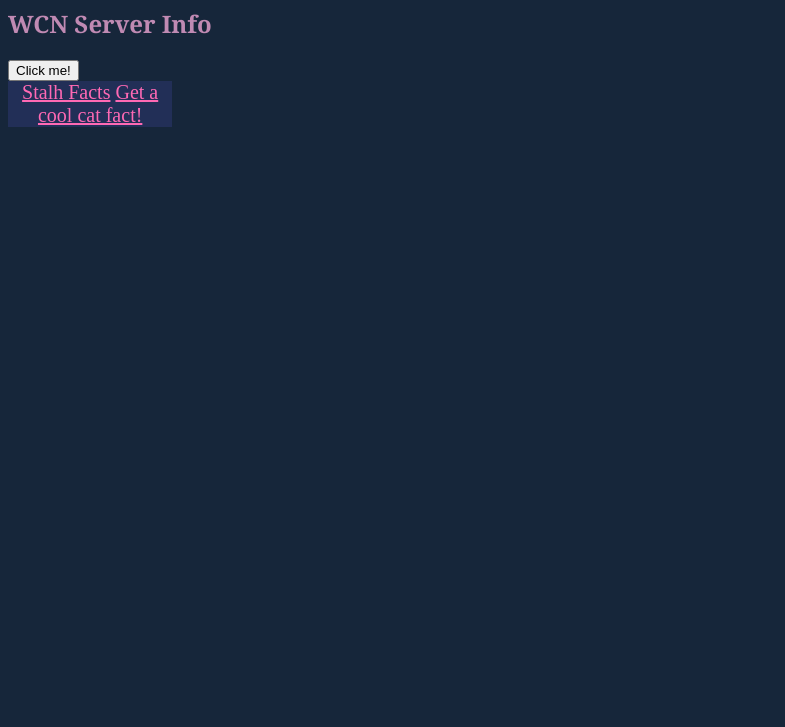
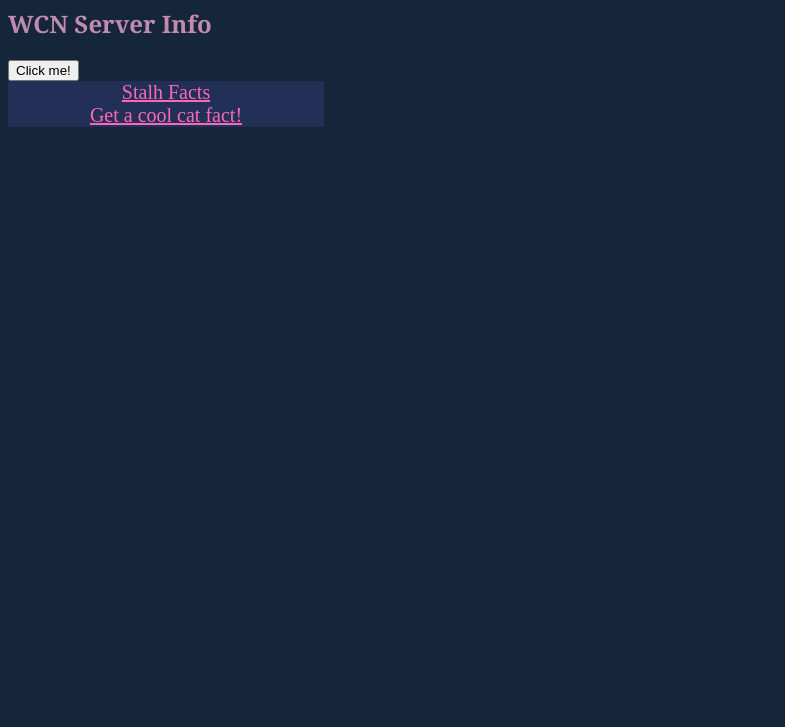
Before and after one commit to notPel/notPel.github.io, a plain HTML site: page index.html in a window 1280 px wide. Shown: the part 73-800 px from the top of the page, without its empty margins (0-785 px from the left). Drawn offline with Linux system fonts and the light colour scheme.

Commit message:
br for pages

```diff
--- a/index.html
+++ b/index.html
@@ -15,8 +15,9 @@
 
     <button id="that-button">Click me!</button>
 
-  <div style="background-color: rgb(34, 47, 87);margin-right: 87%;text-align: center;font-size: 20px;">
+  <div style="background-color: rgb(34, 47, 87);margin-right: 75%;text-align: center;font-size: 20px;">
       <a href="/pages/ree.html">Stalh Facts</a>
+      <br>
       <a href="/pages/catfact.html">Get a cool cat fact!</a>
   </div>
 
```
